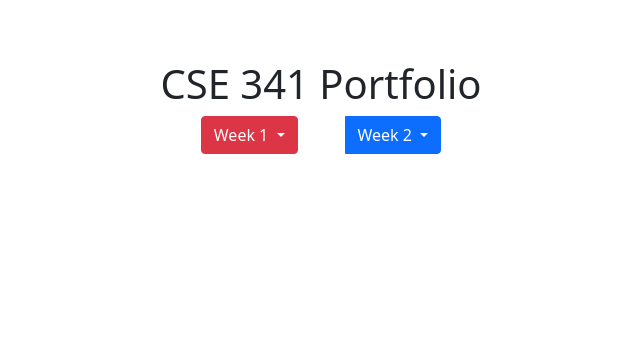
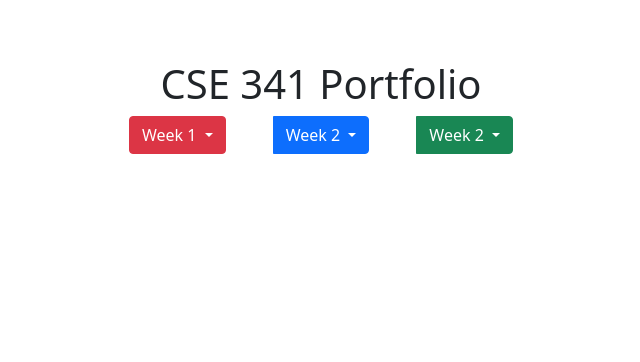
Before and after one commit to Astin-Jeremiah/CSE341, a PHP site: page /portfolio/index.php in a window 1280 px wide. Shown: the part 58-420 px from the top of the page, without its empty margins (319-959 px from the left). Run offline with PHP 8.4, Linux system fonts and the light colour scheme; some libraries are stand-ins or nearby versions.

Commit message:
update with week 3 links

```diff
--- a/web/portfolio/index.php
+++ b/web/portfolio/index.php
@@ -29,6 +29,13 @@
                     <ul class="dropdown-menu" aria-labelledby="dropdownMenuButton">
                     <li><a class="dropdown-item" href="../week2/02TeamActicity.html">Week 2 Team Activity</a></li>
                     </ul>
+                <button type="button" class="btn btn-success dropdown-toggle" data-bs-toggle="dropdown" aria-expanded="false">
+                    Week 2
+                </button>
+                    <ul class="dropdown-menu" aria-labelledby="dropdownMenuButton">
+                    <li><a class="dropdown-item" href="../week3/teamproject/team03.php">Week 3 Team Activity</a></li>
+                    <li><a class="dropdown-item" href="../week3/shopping/items.php">Shopping Cart</a></li>
+                    </ul>
             </div>
         </div>
     </main>
```
